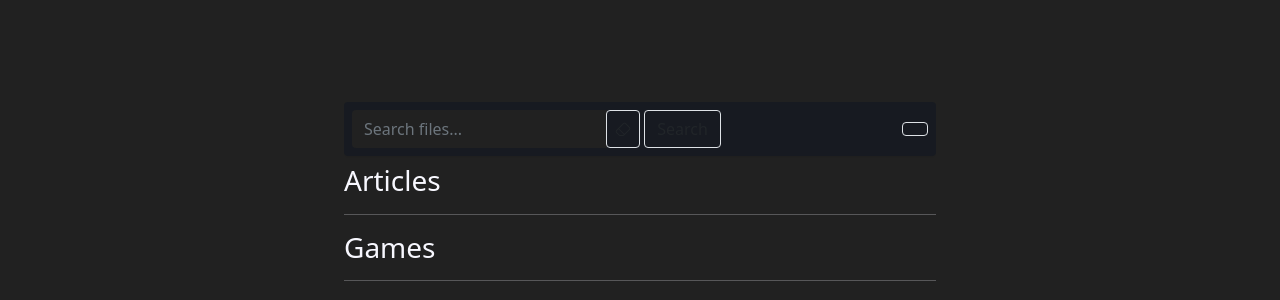
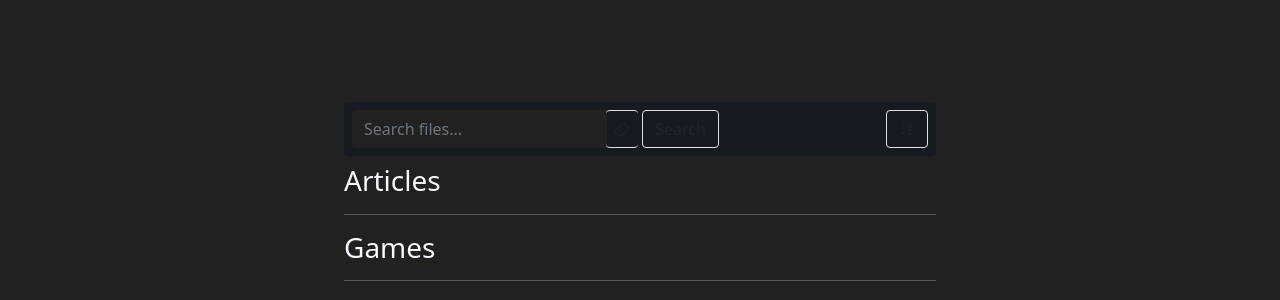
Before and after one commit to davemcdowell/portfolio, a Jekyll site: the page built from downloads.html, in a window 1280 px wide and 900 px high, scrolled down 729 px. Shown: the part 150-450 px from the top of the window. Built offline with Jekyll 4.4.1, drawn with Linux system fonts in a browser that asks for light colours; nearby versions of some CDN libraries.

Commit message:
Update downloads.html

```diff
--- a/downloads.html
+++ b/downloads.html
@@ -16,14 +16,14 @@
               <nav class="navbar justify-content-between rounded mb-2 p-2 stick-to-nav">
                   <form id="search-file-form" class="form-inline me-sm-2">
                     <div class="input-group">
-                      <input id="search-input" type="text" class="form-control border-right-0" placeholder="Search files..." aria-label="Search files..." aria-describedby="search-btn" autocomplete="off">
+                      <input id="search-input" type="text" class="form-control border-end-0" placeholder="Search files..." aria-label="Search files..." aria-describedby="search-btn" autocomplete="off">
                       <div class="input-group-append">
-                        <button id="clear-search" class="btn border border-left-0 border-right-0 px-1" type="button"><span class="icon-bg-sm p-1 rounded-circle"><i class="bi bi-eraser icon-1x"></i></span></button>
+                        <button id="clear-search" class="btn border border-start-0 border-end-0 px-1" type="button"><span class="icon-bg-sm p-1 rounded-circle"><i class="bi bi-eraser icon-1x"></i></span></button>
                         <button id="search-btn" class="btn border" type="button" data-ascending="true">Search</button>
                       </div>
                     </div>
                   </form>
-                  <button id="sort-az" class="btn border" type="button"><i class="fa-solid fa-arrow-down-a-z fa-fw"></i></button>
+                  <button id="sort-az" class="btn border" type="button"><i class="bi bi-sort-alpha-down"></i></button>
               </nav>
               {%- for category in site.data.downloads.files -%}
               <h3>{{ category.group }}</h3>
```
